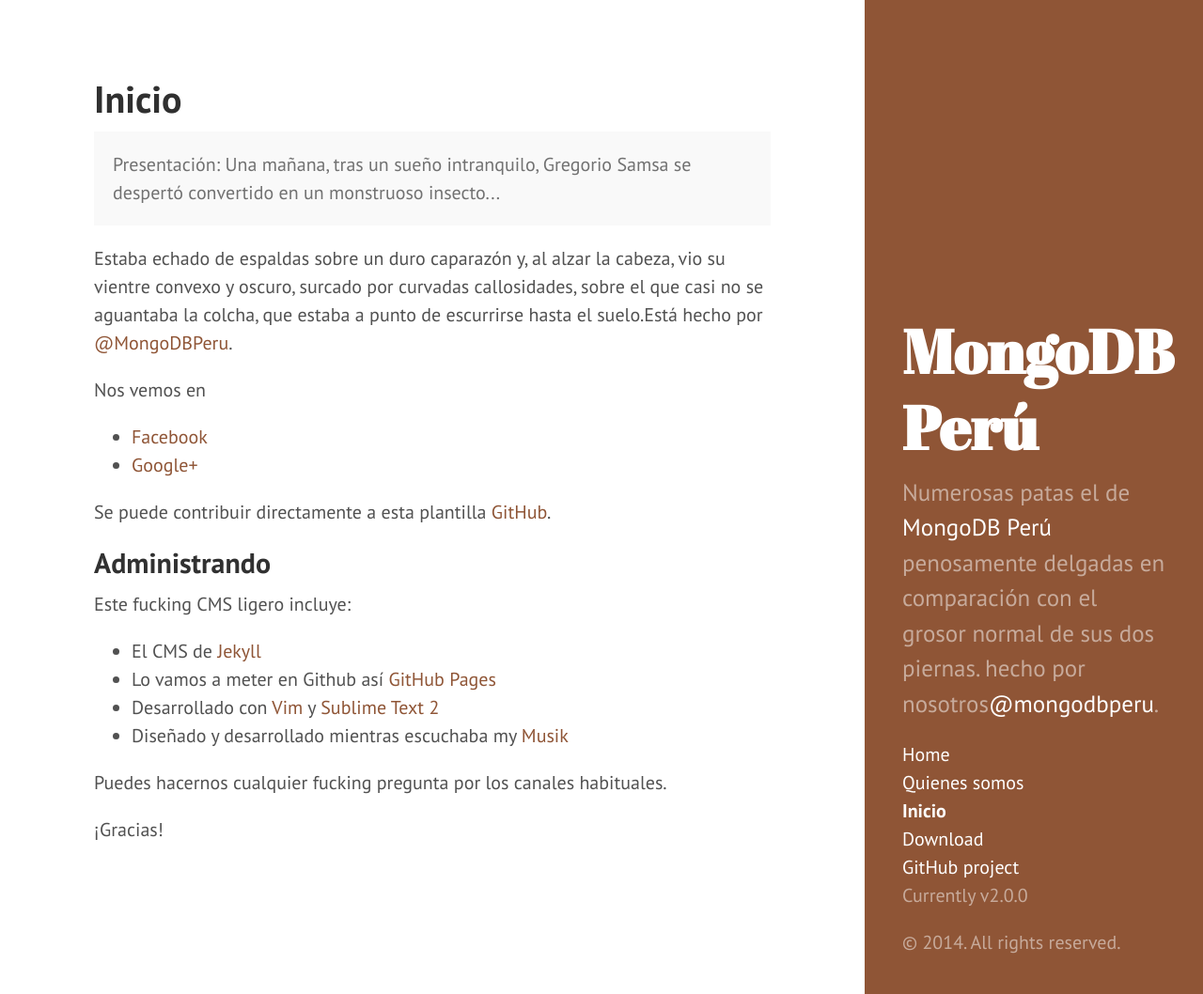
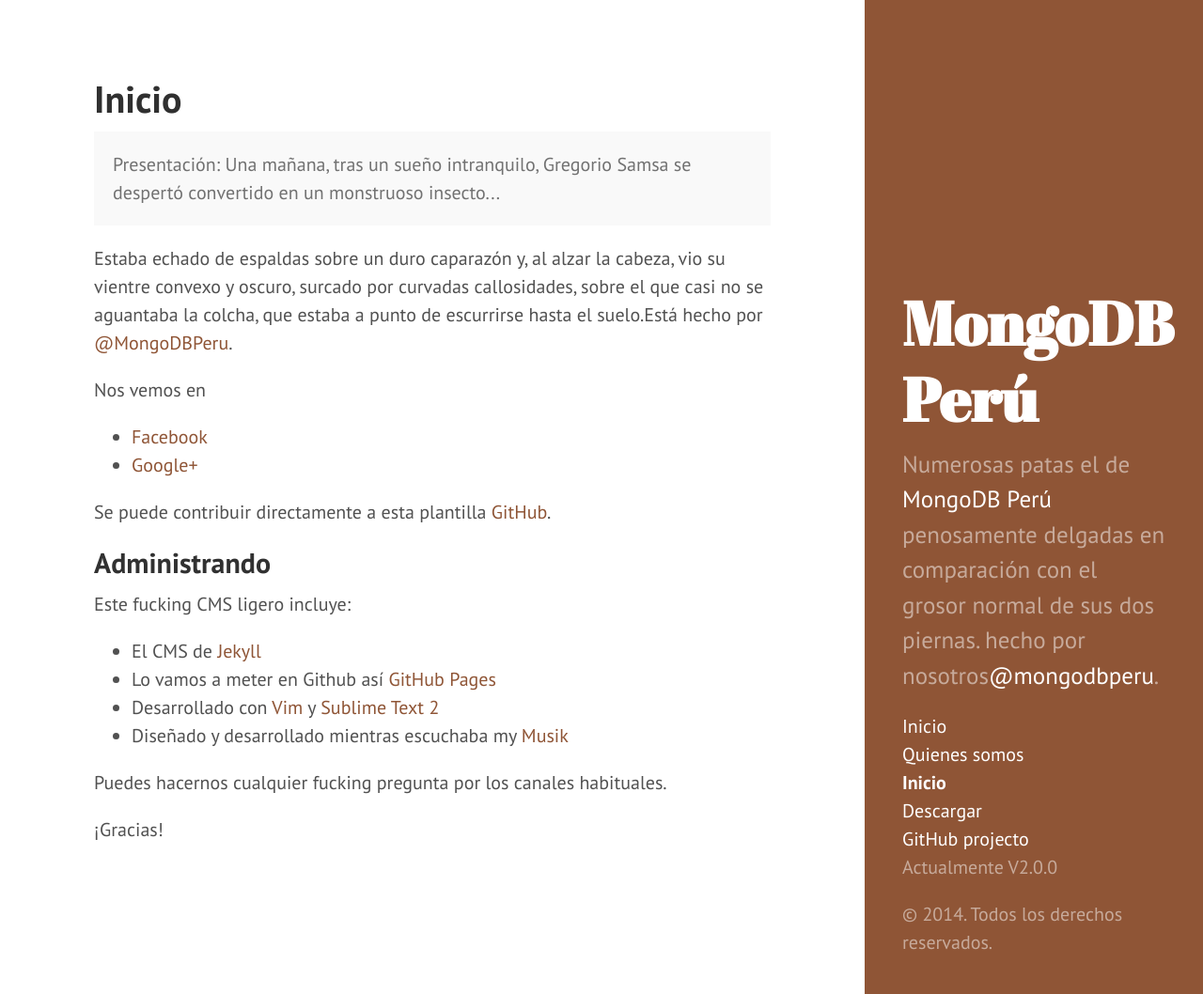
Before and after one commit to mongodbperu/mongodbperu.github.io, a Jekyll site: the page built from index.md, in a window 1280 px wide and 1058 px high. Shown: the whole window at 94% size. Built offline with Jekyll 4.4.1, drawn with Linux system fonts in a browser that asks for light colours; Markdown is read by kramdown in place of the engine named in the settings; the list of posts is cut into pages by our own code.

Commit message:
Borrado CNAME
Borrado CNAME

```diff
--- a/CNAME
+++ /dev/null
@@ -1 +0,0 @@
-mongodbperu.com
--- a/_includes/sidebar.html
+++ b/_includes/sidebar.html
@@ -7,7 +7,7 @@
 
     <ul class="sidebar-nav">
       <li class="sidebar-nav-item{% if page.title == "Home" %} active{% endif %}">
-        <a href="/">Home</a>
+        <a href="/">Inicio</a>
       </li>
 
       {% comment %}
@@ -26,11 +26,11 @@
         {% endif %}
       {% endfor %}
 
-      <li class="sidebar-nav-item"><a href="{{ site.github.repo }}/archive/v{{ site.version }}.zip">Download</a></li>
-      <li class="sidebar-nav-item"><a href="{{ site.github.repo }}">GitHub project</a></li>
-      <li class="sidebar-nav-item">Currently v{{ site.version }}</li>
+      <li class="sidebar-nav-item"><a href="{{ site.github.repo }}/archive/v{{ site.version }}.zip">Descargar</a></li>
+      <li class="sidebar-nav-item"><a href="{{ site.github.repo }}">GitHub projecto</a></li>
+      <li class="sidebar-nav-item">Actualmente V{{ site.version }}</li>
     </ul>
 
-    <p>&copy; {{ site.time | date: '%Y' }}. All rights reserved.</p>
+    <p>&copy; {{ site.time | date: '%Y' }}. Todos los derechos reservados.</p>
   </div>
 </div>
```
Also changed, not shown: 8 other files.
